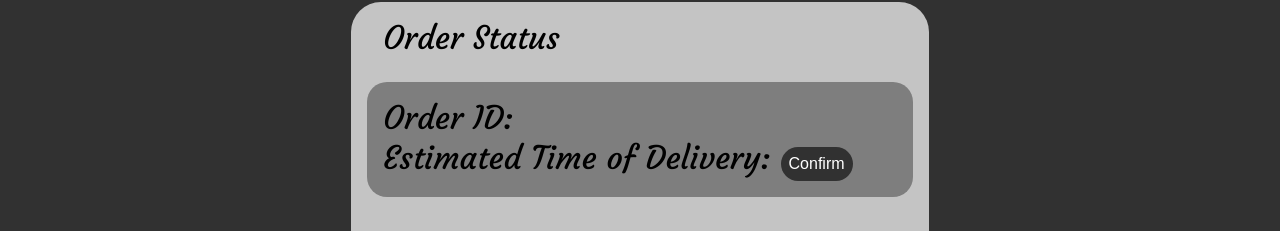
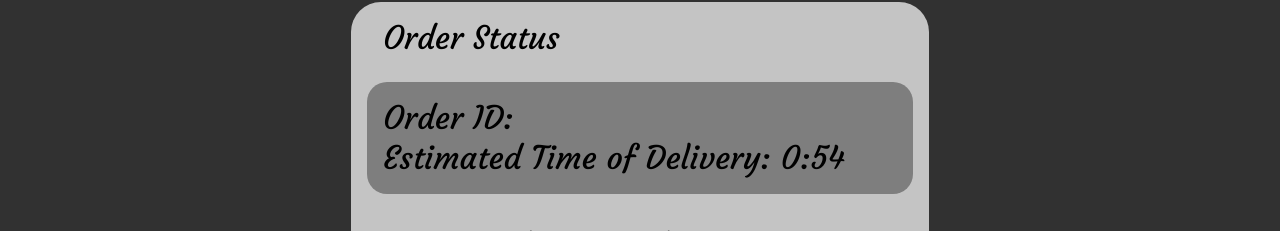
Before and after one commit to AWAProjectOrganization-team-6/frontend, a React (Create React App) app: page /status in a window 1280 px wide. Shown: the part 132-363 px from the top of the page. Built offline with nearby package versions, Linux system fonts and the light colour scheme; no server answers; a web font is replaced by a local one.

Commit message:
Order status

```diff
--- a/src/components/Order.js
+++ b/src/components/Order.js
@@ -1,13 +1,10 @@
 import react from "react";
 import styles from "../styles/Order.module.scss";
 import React, { useState, useEffect } from "react";
-import axios from 'axios';
-import { APIAddress } from '../config.json';
-import {useParams} from 'react-router-dom';
 
 function Timer() {
   let [_timer, setTimer] = useState(true);
-  let [seconds, setSeconds] = useState(4);
+  let [seconds, setSeconds] = useState(59);
 
   useEffect(() => {
     if (_timer) {
--- a/src/styles/Order.module.scss
+++ b/src/styles/Order.module.scss
@@ -39,7 +39,7 @@
     background-color: #313131;
     color: white;
     border: none;
-    padding: 0.5rem;
+    padding: 0.5rem 1rem 0.5rem 1rem;
     border-radius: 20px;
 
     &:hover {
```
